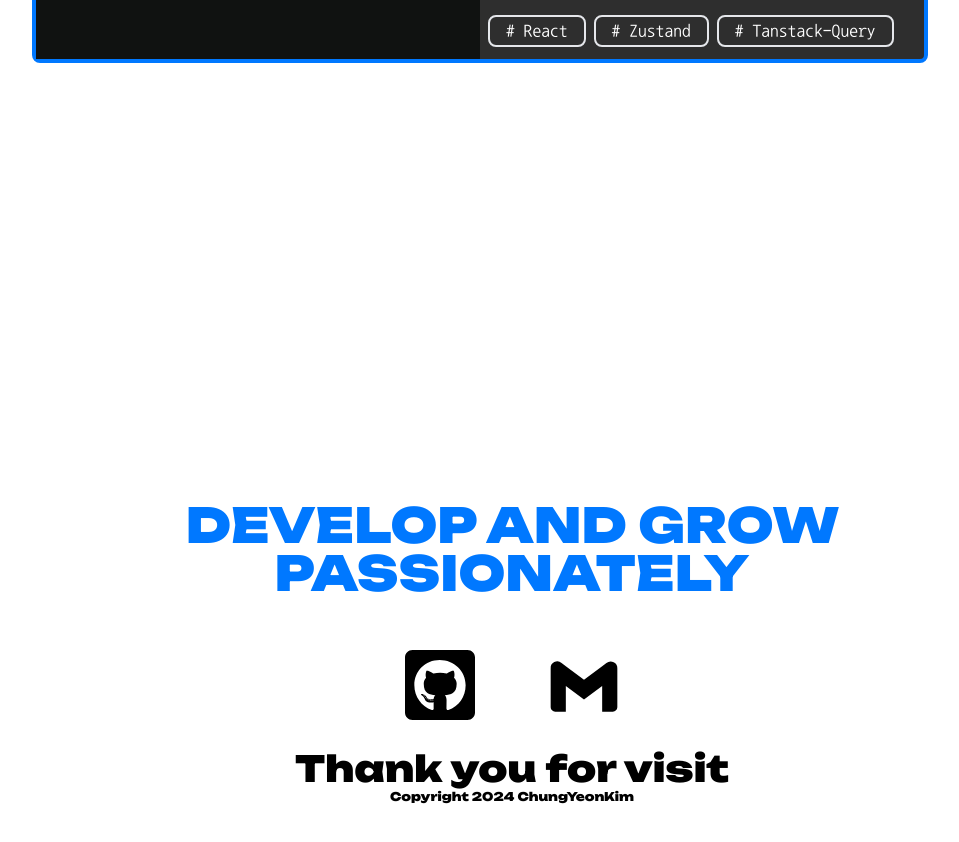
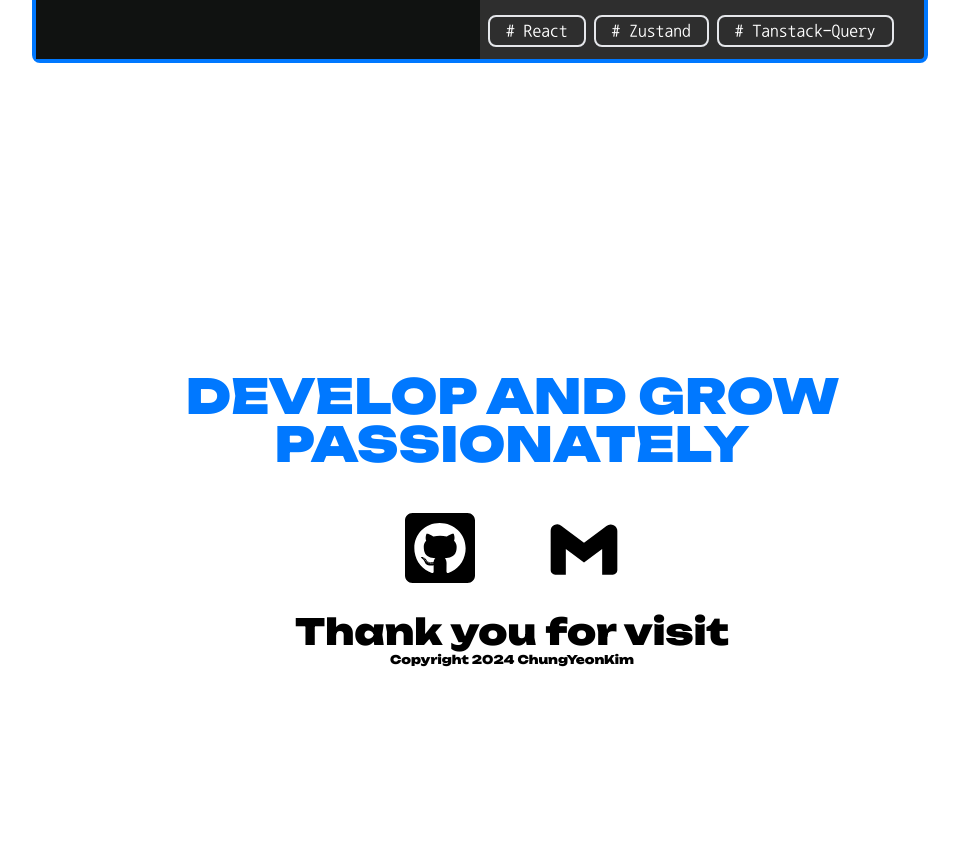
Before and after one commit to augusstt06/portfolio, a Next.js app: page /portfolio in a window 1280 px wide. Shown: the part 1480-2322 px from the top of the page, without its empty margins (128-1087 px from the left). Built offline with nearby package versions, Linux system fonts and the light colour scheme.

Commit message:
fix: contact

```diff
--- a/src/components/molecules/animate/FadeInText.tsx
+++ b/src/components/molecules/animate/FadeInText.tsx
@@ -36,7 +36,7 @@ export default function FadeInText(props: Props) {
           }
         })
       },
-      { threshold: 0.5 },
+      { threshold: 1 },
     )
 
     if (textRef.current) {
--- a/src/components/template/Contact.tsx
+++ b/src/components/template/Contact.tsx
@@ -25,8 +25,12 @@ export default function Contact() {
   }, [])
 
   return (
-    <section id={CONTACT} className="relative grid h-screen grid-rows-4 pt-20">
-      <article className="left-1/2 top-1/3 absolute h-2/3 -translate-x-1/2 space-y-12 w-full col-flex justify-center">
+    <section
+      id={CONTACT}
+      className="h-screen col-flex justify-center space-y-10"
+    >
+      {/* <article className="left-1/2 top-1/3 absolute h-2/3 -translate-x-1/2 space-y-12 w-full col-flex justify-center bg-red-100"> */}
+
       <FadeInText
         text="develop and grow passionately"
         className="text-3xl md:text-5xl text-center text-[var(--main-color)] uppercase md:w-2/3"
@@ -52,7 +56,7 @@ export default function Contact() {
           <p className="text-xs">Copyright 2024 ChungYeonKim</p>
         </div>
       </div>
-      </article>
+      {/* </article> */}
     </section>
   )
 }
```
Lines whose indentation alone changed are shown as unchanged.
